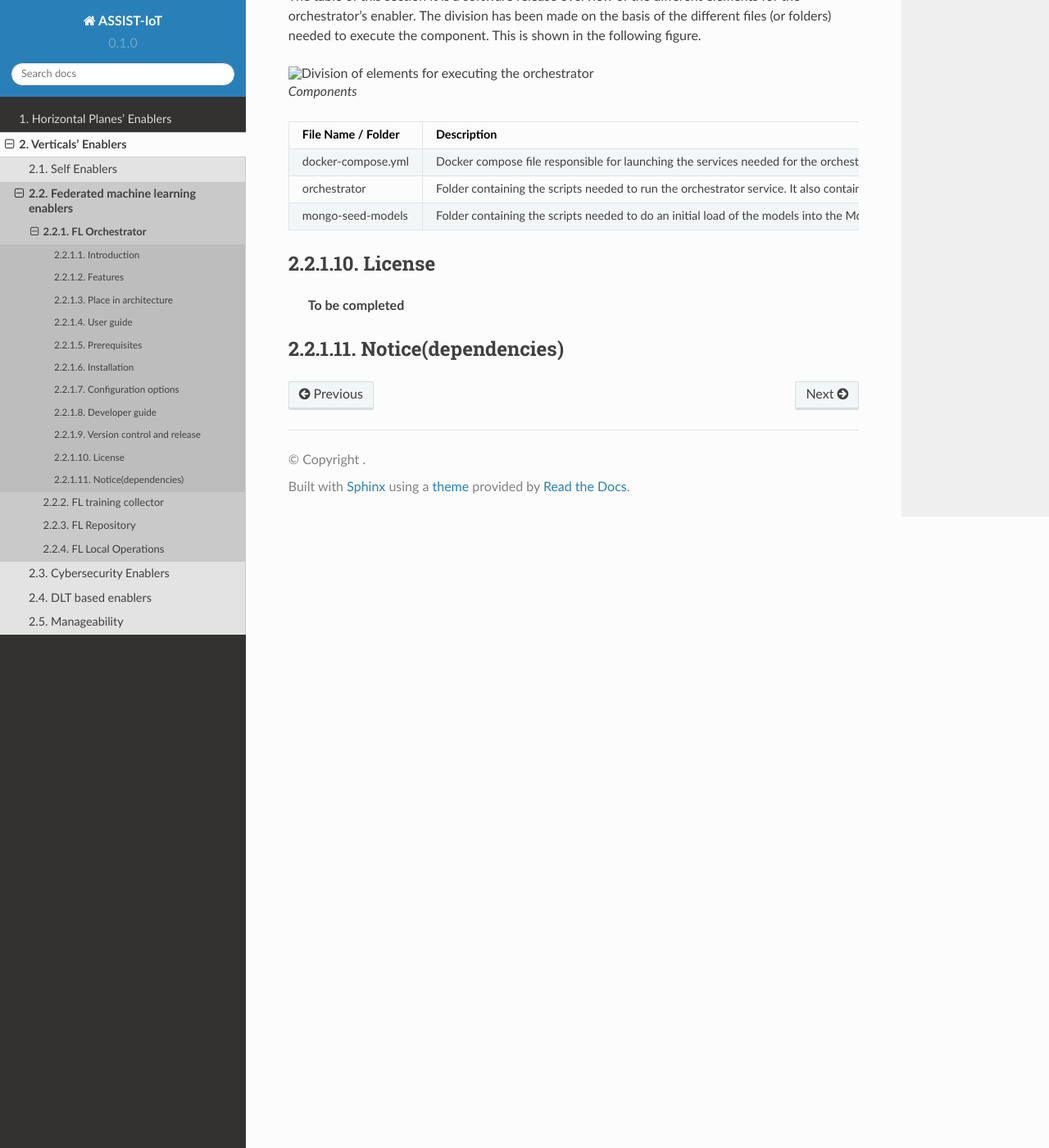
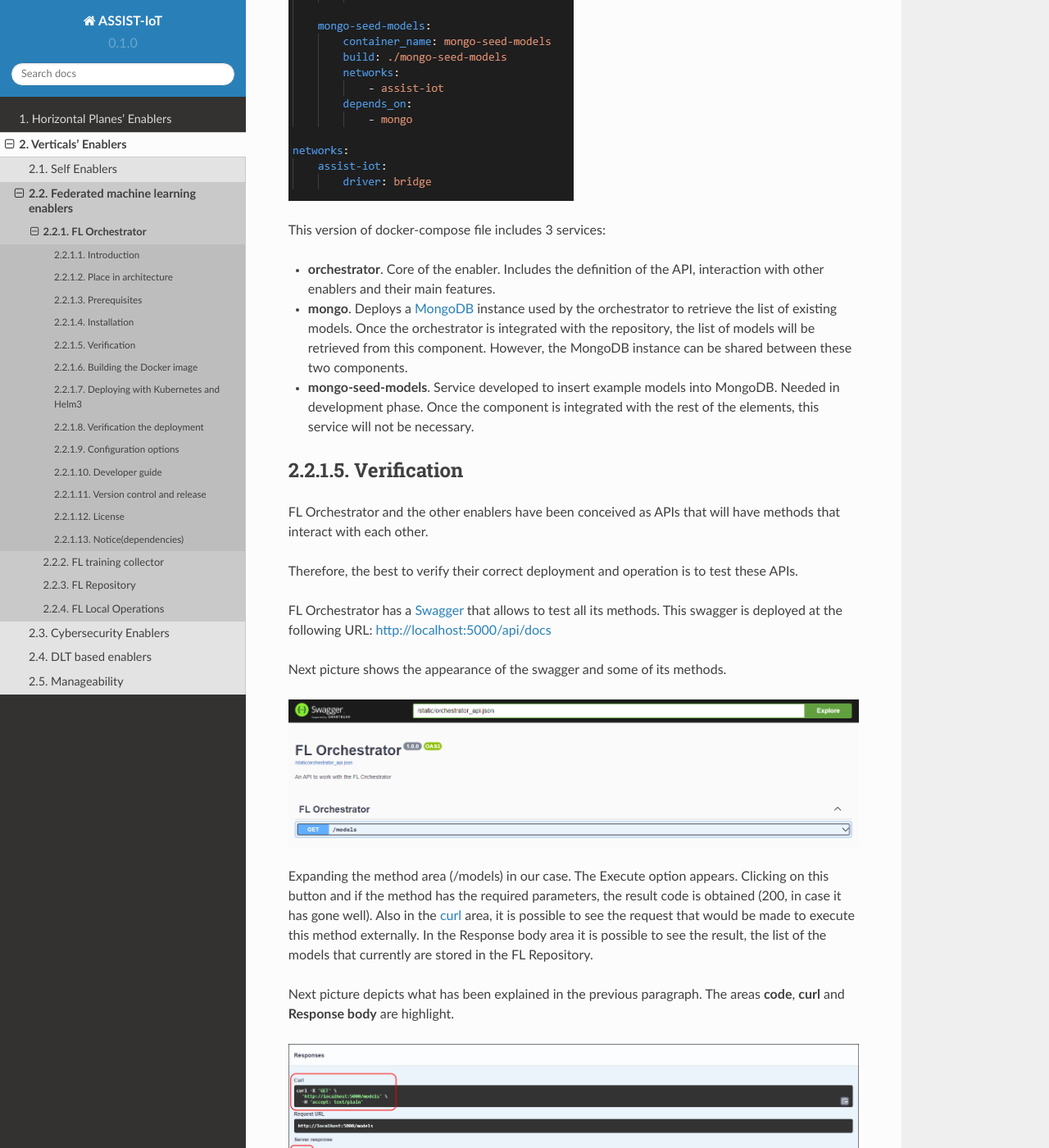
Before and after one commit to assist-iot/assist-iot-documentation, a Sphinx documentation site: the page built from docs/source/verticals/federated/fl_orchestrator.rst, in a window 1280 px wide and 1400 px high, scrolled down 2442 px. Shown: the whole window at 82% size. Built offline with Sphinx 7.4.7 and the Read the Docs theme 2.0.0, drawn with Linux system fonts in a browser that asks for light colours; some of the changed text lies outside the part shown.

Commit message:
Update of FL Orchestrator (including images)

```diff
--- a/docs/source/verticals/federated/fl_orchestrator.rst
+++ b/docs/source/verticals/federated/fl_orchestrator.rst
@@ -17,11 +17,9 @@ project <https://assist-iot.eu/>`__.
 
 FL Orchestrator is responsible of specifying details of FL
 workflow(s)/pipeline(s). Among these details or features are:
-
 ***************
 Features
 ***************
-
 -  FL job scheduling
 -  Manage the FL life cycle
 -  Selecting and delivering initial version(s) of the shared algorithm
@@ -87,10 +80,8 @@ able to deploy the FL Orchestrator API.
 
 Next picture depicts the content of this docker-compose.
 
-.. figure:: img/docker-compose.png
+.. figure:: ./docker-compose.png
    :alt: Docker-compose file and their services
-
-   Docker-compose
 
 This version of docker-compose file includes 3 services:
 
@@ -106,14 +97,79 @@ This version of docker-compose file includes 3 services:
    into MongoDB. Needed in development phase. Once the component is
    integrated with the rest of the elements, this service will not be
    necessary.
+***************
+Verification
+***************
+FL Orchestrator and the other enablers have been conceived as APIs that
+will have methods that interact with each other.
+
+Therefore, the best to verify their correct deployment and operation is
+to test these APIs.
+
+FL Orchestrator has a
+`Swagger <https://swagger.io/docs/specification/2-0/what-is-swagger/>`__
+that allows to test all its methods. This swagger is deployed at the
+following URL: http://localhost:5000/api/docs
+
+Next picture shows the appearance of the swagger and some of its
+methods.
+
+.. figure:: ./fl_orchestrator_swagger.PNG
+   :alt: Swagger for the FL Orchestrator
+
+Expanding the method area (/models) in our case. The Execute option
+appears. Clicking on this button and if the method has the required
+parameters, the result code is obtained (200, in case it has gone well).
+Also in the `curl <https://curl.se/>`__ area, it is possible to see the
+request that would be made to execute this method externally. In the
+Response body area it is possible to see the result, the list of the
+models that currently are stored in the FL Repository.
+
+Next picture depicts what has been explained in the previous paragraph.
+The areas **code**, **curl** and **Response body** are highlight.
+
+.. figure:: ./testing_swagger.png
+   :alt: Testing models method of FL Orchestrator API
+*********************
+Building the Docker image
+*********************
+The different Docker images needed to be able to deploy all the services
+are defined / created in files called
+`Dockerfile <https://docs.docker.com/engine/reference/builder/>`__.
+
+These files are based on an initial image and the rest of the packages /
+libraries needed to execute the
+`Python <https://www.python.org/doc/essays/blurb/>`__ scripts (in our
+case) are installed on top of it.
+
+Next picture depicts the content of one of this Dockerfile.
+
+.. figure:: ./Dockerfile.PNG
+   :alt: Dockerfile for building the image of the orchestrator
+*********************
+Deploying with Kubernetes and Helm3
+*********************
+
+   **To be completed**
+
+*********************
+Verification the deployment
+*********************
+
+   **To be completed**
+
 *********************
 Configuration options
 *********************
 
+   **To be completed**
+
 ***************
 Developer guide
 ***************
+
    **To be completed**
+
 ***************************
 Version control and release
 ***************************
@@ -122,10 +178,8 @@ different elements for the orchestrator’s enabler. The division has been
 made on the basis of the different files (or folders) needed to execute
 the component. This is shown in the following figure.
 
-.. figure:: img/components.PNG
+.. figure:: ./components.PNG
    :alt: Division of elements for executing the orchestrator
-
-   Components
 
 +-------------------------+-------------------------------+-----------+
 | File Name / Folder      | Description                   | Language  |
@@ -175,7 +229,11 @@ the component. This is shown in the following figure.
 ***************
 License
 ***************
+
    **To be completed**
+
 ********************
 Notice(dependencies)
 ********************
+
+   **To be completed**
```
Also changed, not shown: other parts of docs/source/verticals/federated/fl_orchestrator.rst (+4 -9 lines).
